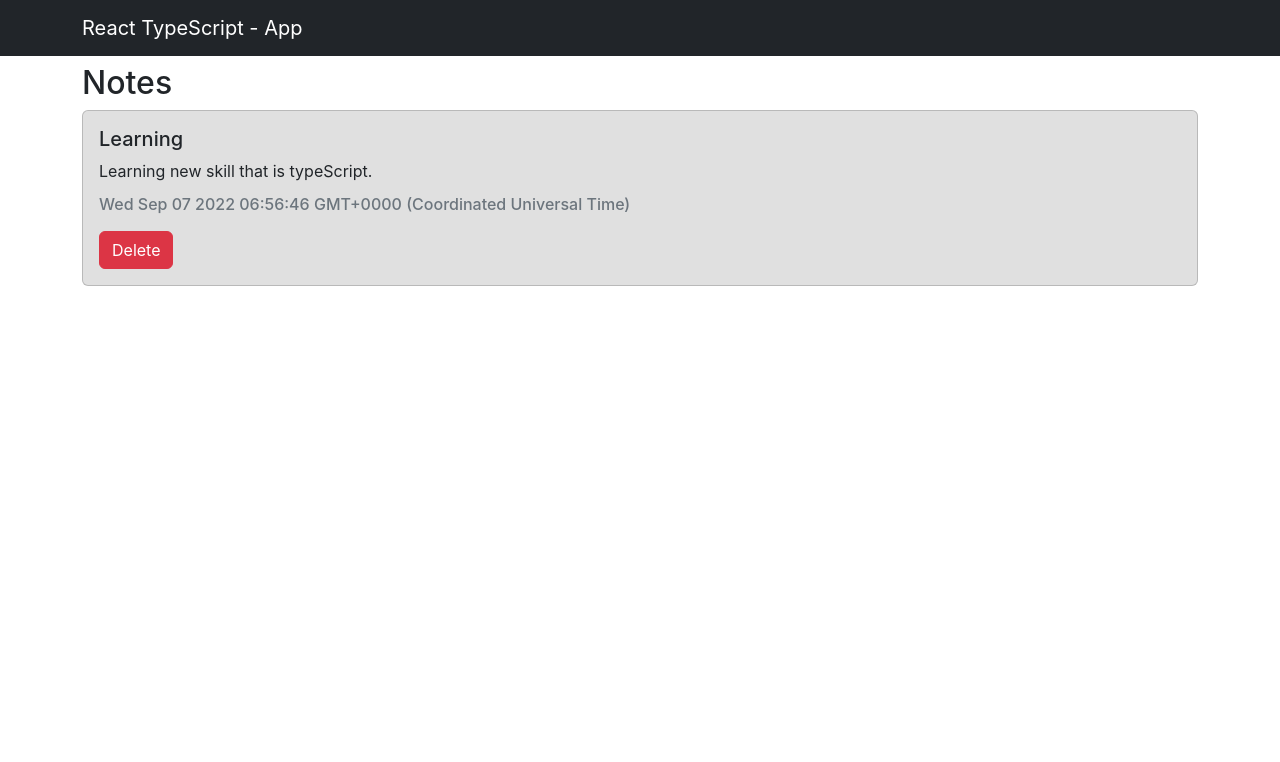
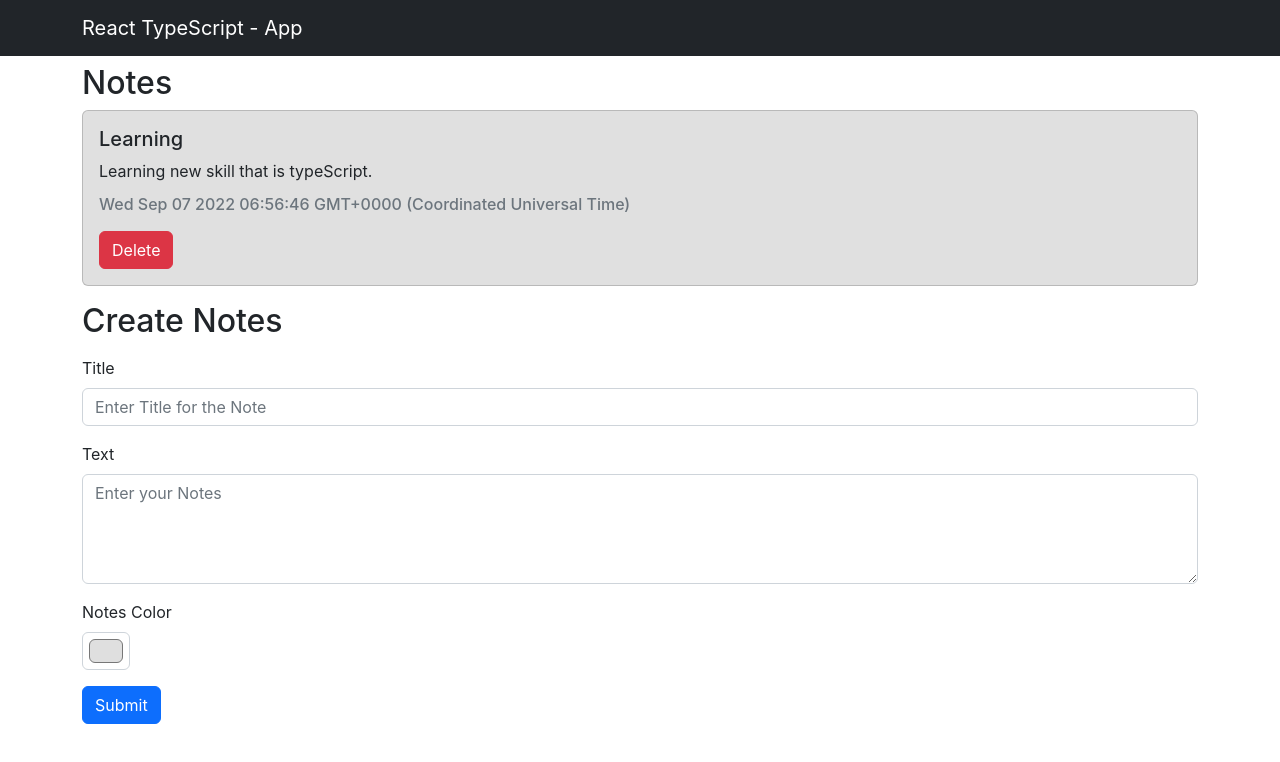
Before and after one commit to jenil-patel97/notes-app, a React (Create React App) app: page / in a window 1280 px wide. Shown: the top 762 px of the page. Built offline with nearby package versions, Linux system fonts and the light colour scheme.

Commit message:
feat: createNotes

```diff
--- a/src/App.tsx
+++ b/src/App.tsx
@@ -5,6 +5,7 @@
 import Container from "react-bootstrap/Container";
 import NotesList from "./component/NotesList";
 import { Col, Row } from "react-bootstrap";
+import CreateNotes from "./component/CreateNotes";
 
 function App() {
   const [notes, setNotes] = useState<Note[]>([
@@ -26,6 +27,11 @@
             <NotesList notes={notes} setNotes={setNotes} />
           </Col>
         </Row>
+        <Row>
+          <Col>
+            <CreateNotes notes={notes} setNotes={setNotes} />
+          </Col>
+        </Row>
       </Container>
     </>
   );
--- a/src/component/CreateNotes.tsx
+++ b/src/component/CreateNotes.tsx
@@ -1,9 +1,59 @@
-import React from 'react'
+import * as React from 'react';
+import Button from 'react-bootstrap/Button'
+import { Alert, Form } from 'react-bootstrap';
+import { Note } from '../models/note.model';
 
-const CreateNotes = () => {
-  return (
-    <div>CreateNotes</div>
-  )
+interface ICreateNotesProps {
+  notes: Note[];
+  setNotes: React.Dispatch<React.SetStateAction<Note[]>>;
 }
 
-export default CreateNotes
+const CreateNotes: React.FunctionComponent<ICreateNotesProps> = ({notes, setNotes}) => {
+  const [error, setError] = React.useState<string>("");
+  const titleRef = React.useRef<HTMLInputElement | null>(null)
+  const textRef = React.useRef<HTMLTextAreaElement | null>(null)
+  const colorRef = React.useRef<HTMLInputElement | null>(null)
+
+  const handleSubmit = (e: React.FormEvent<HTMLFormElement>): void => {
+    e.preventDefault();
+    if (titleRef.current?.value === "" || textRef.current?.value === "") {
+      return setError("All fields are mandatory");
+    }
+
+    setError("");
+        setNotes([...notes, {
+            id: (new Date()).toString(),
+            title: (titleRef.current as HTMLInputElement).value,
+            text: (textRef.current as HTMLTextAreaElement).value,
+            color: (colorRef.current as HTMLInputElement).value,
+            date: (new Date()).toString()
+        }]);
+
+        (titleRef.current as HTMLInputElement).value = "";
+        (textRef.current as HTMLTextAreaElement).value = "";
+
+  }
+  return (
+    <>
+      <h2>Create Notes</h2>
+      {error && <Alert variant="danger">{error}</Alert>}
+      <Form className="mt-3 mb-3" onSubmit={(e) => handleSubmit(e)}>
+        <Form.Group className='mb-3' controlId='formBasicTitle' >
+          <Form.Label>Title</Form.Label>
+          <Form.Control type="text" placeholder='Enter Title for the Note' ref={titleRef} />
+        </Form.Group>
+        <Form.Group className='mb-3' controlId='formBasicText'>
+          <Form.Label>Text</Form.Label>
+          <Form.Control placeholder='Enter your Notes' as="textarea" rows={4} ref={textRef} />
+        </Form.Group>
+        <Form.Group className='mb-3'>
+          <Form.Label htmlFor='colorInput'>Notes Color</Form.Label>
+          <Form.Control type="color" id='colorInput' defaultValue="#dfdfdf" title='Choose your color' ref={colorRef} />
+        </Form.Group>
+        <Button type='submit' variant='primary'>Submit</Button>
+      </Form>
+    </>
+  );
+};
+
+export default CreateNotes;
```
